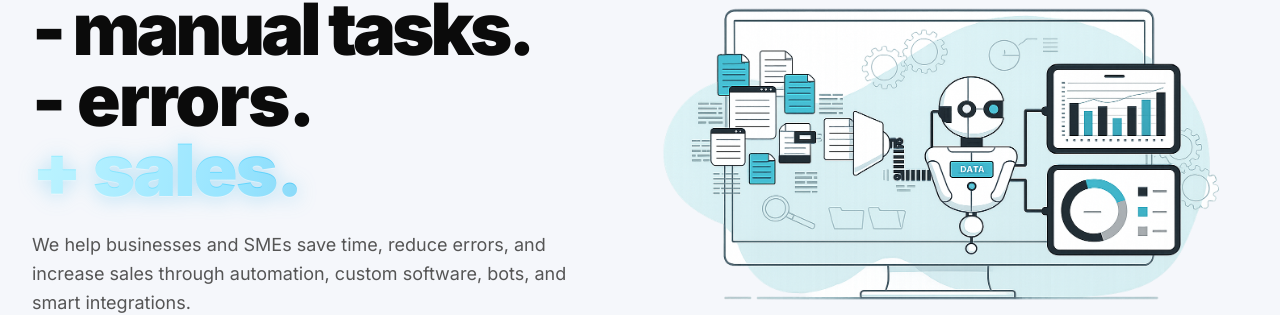
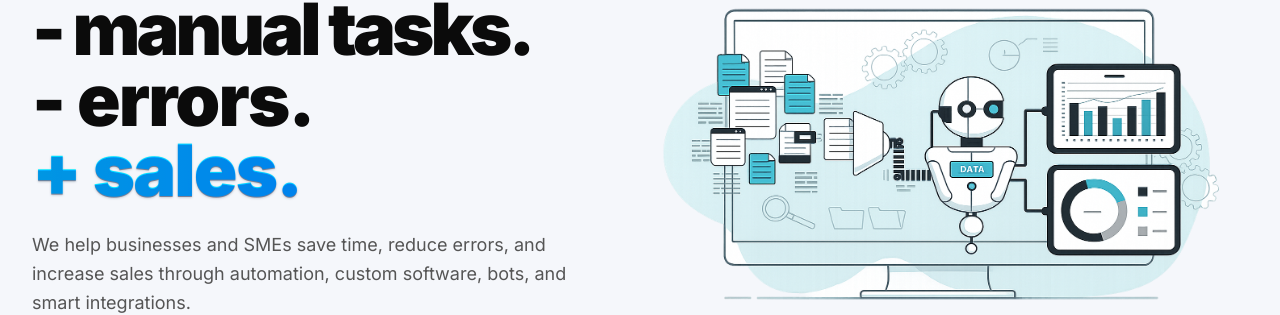
Before and after one commit to Hernanstupniki/Agency-Landing-Page, a Next.js app: page / in a window 1280 px wide. Shown: the part 123-438 px from the top of the page. Built offline with nearby package versions, Linux system fonts and the light colour scheme; no server answers.

Commit message:
Refine +sales accent to crisp premium cyan

```diff
--- a/components/landing/hero.tsx
+++ b/components/landing/hero.tsx
@@ -20,7 +20,7 @@ export function Hero({ language }: HeroProps) {
   const isEn = language === "en"
   const isPt = language === "pt"
   const salesAccentClass =
-    "block bg-[linear-gradient(102deg,#9EEFFF_0%,#67D8FF_38%,#3BB3E8_68%,#1F9EE3_100%)] bg-clip-text text-transparent [text-shadow:0_1px_0_rgba(255,255,255,0.32)] drop-shadow-[0_2px_10px_rgba(59,179,232,0.32)]"
+    "block bg-[linear-gradient(96deg,#45CCFF_0%,#14B5FF_44%,#0A9EFF_100%)] bg-clip-text text-transparent saturate-150 contrast-125 [text-shadow:0_1px_0_rgba(5,28,52,0.38)] drop-shadow-[0_1px_1px_rgba(5,28,52,0.26)]"
   const modalTitle = isEn ? "Contact us" : isPt ? "Fale conosco" : "Contactanos"
   const modalBody = isEn
     ? "Book a meeting through Google Calendar and we will coordinate via Google Meet."
```
